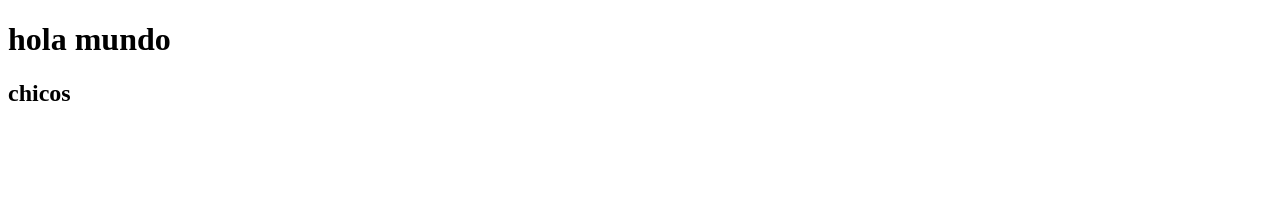
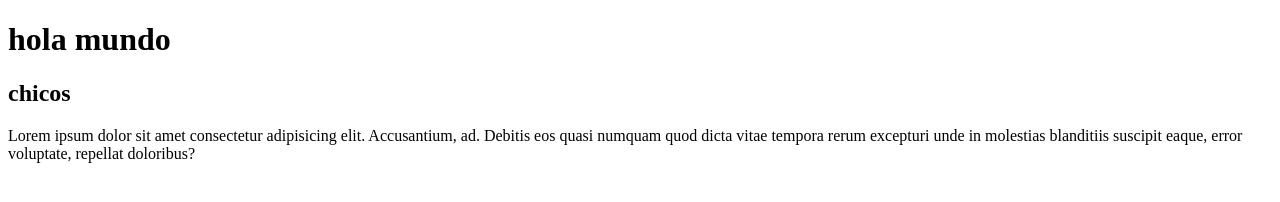
Before and after one commit to jorgelazarte/Proyecto-clinica-com24i, a plain HTML site: page index.html in a window 1280 px wide. Drawn offline with Linux system fonts and the light colour scheme.

Commit message:
cambios rama nueva

```diff
--- a/index.html
+++ b/index.html
@@ -9,5 +9,6 @@
   <body>
     <h1>hola mundo</h1>
     <h2>chicos</h2>
+    <p>Lorem ipsum dolor sit amet consectetur adipisicing elit. Accusantium, ad. Debitis eos quasi numquam quod dicta vitae tempora rerum excepturi unde in molestias blanditiis suscipit eaque, error voluptate, repellat doloribus?</p>
   </body>
 </html>
```
